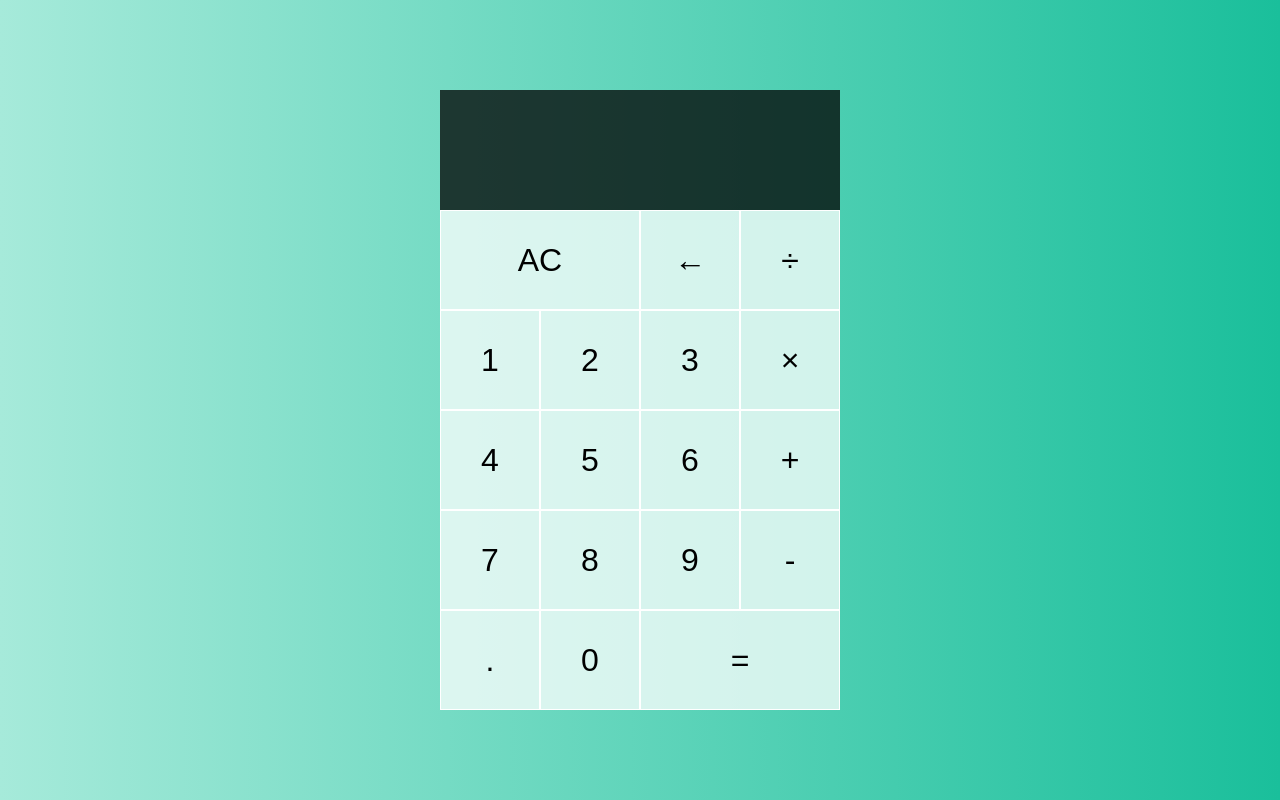
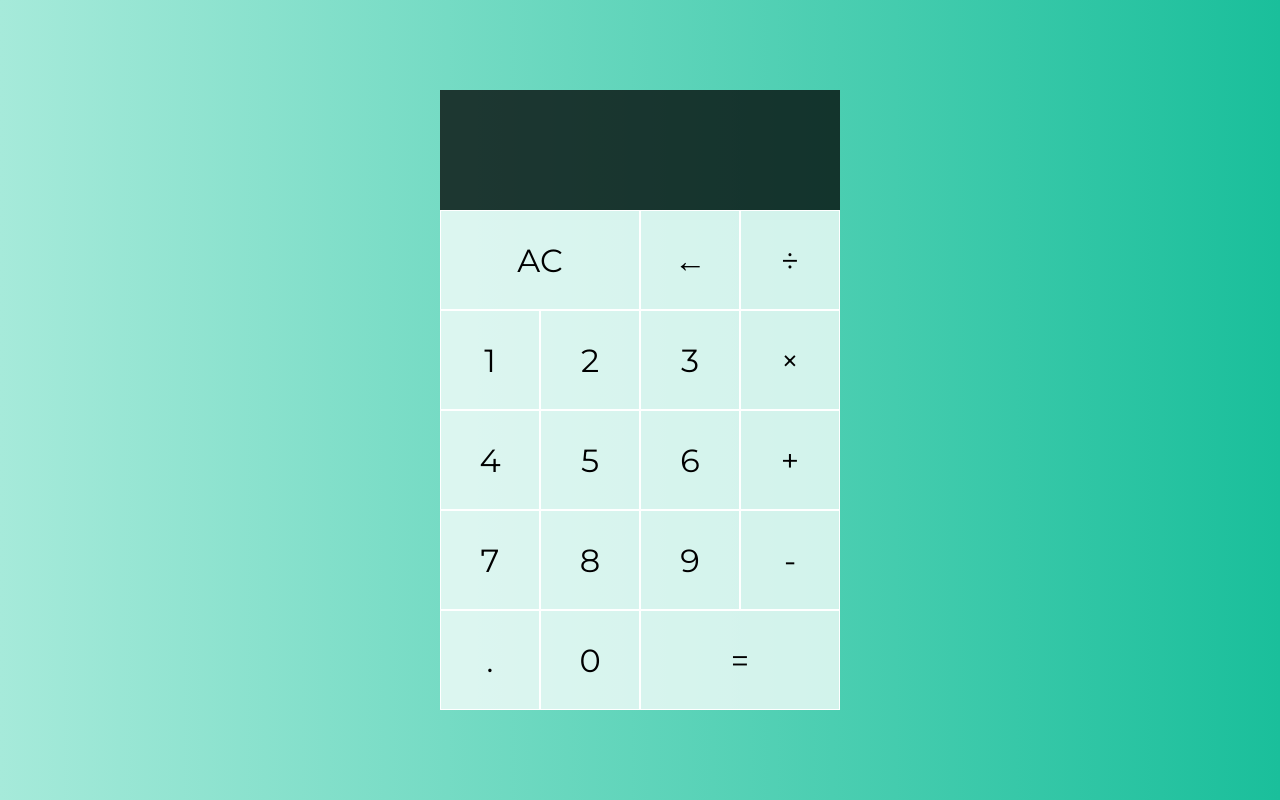
Before and after one commit to RomanBilovus/Calculator, a plain HTML site: page index.html in a window 1280 px wide. Drawn offline with Linux system fonts and the light colour scheme.

Commit message:
new font

```diff
--- a/css/index.css
+++ b/css/index.css
@@ -1,8 +1,10 @@
+@import url('https://fonts.googleapis.com/css?family=Montserrat&display=swap');
+
 *,
 *::before,
 *::after {
   box-sizing: border-box;
-  font-family: Gotham Rounded, sans-serif;
+  font-family: 'Montserrat', sans-serif;
   font-weight: normal;
   user-select: none;
 }
```
